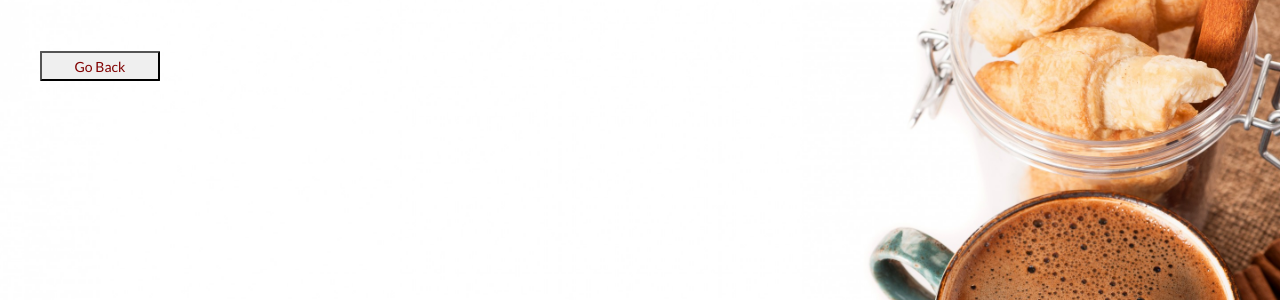
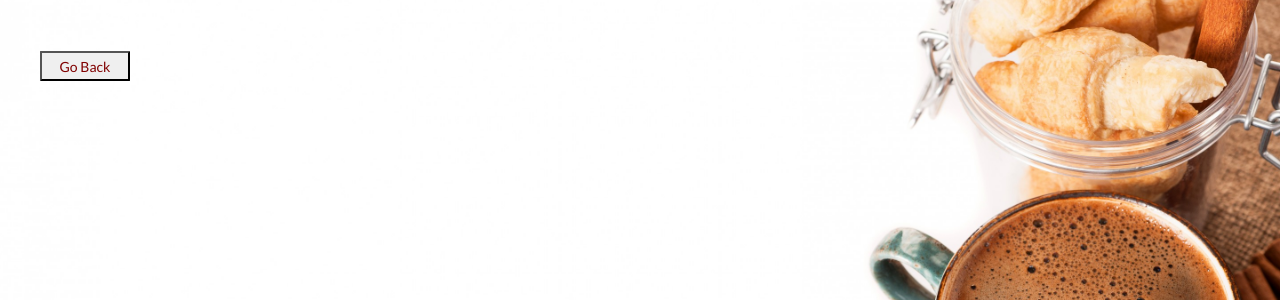
Before and after one commit to Andrew0T/recipe_app, a Django app: template src/recipes/templates/recipes/main.html in a window 1280 px wide. Shown: the part 83-383 px from the top of the page. Run offline with Django 3.2, Linux system fonts and the light colour scheme; the template is opened without the code that fills it, so the values that code supplies are empty.

Commit message:
Update home.css
change button size and h3 defined

```diff
--- a/src/recipes/static/recipes/css/home.css
+++ b/src/recipes/static/recipes/css/home.css
@@ -40,6 +40,11 @@ h1 {
 }
 
 h2 {
+  text-align: center;
+  color: var(--button-font);
+}
+
+h3 {
   text-align: center;
   color: var(--button-font);
 }
@@ -102,7 +107,7 @@ h2 {
   font-size: 14px;
   font-family: 'Lato', sans-serif;
   height: 30px;
-  width: 120px;
+  width: 90px;
   border-radius: 1px;
 
 }
```
